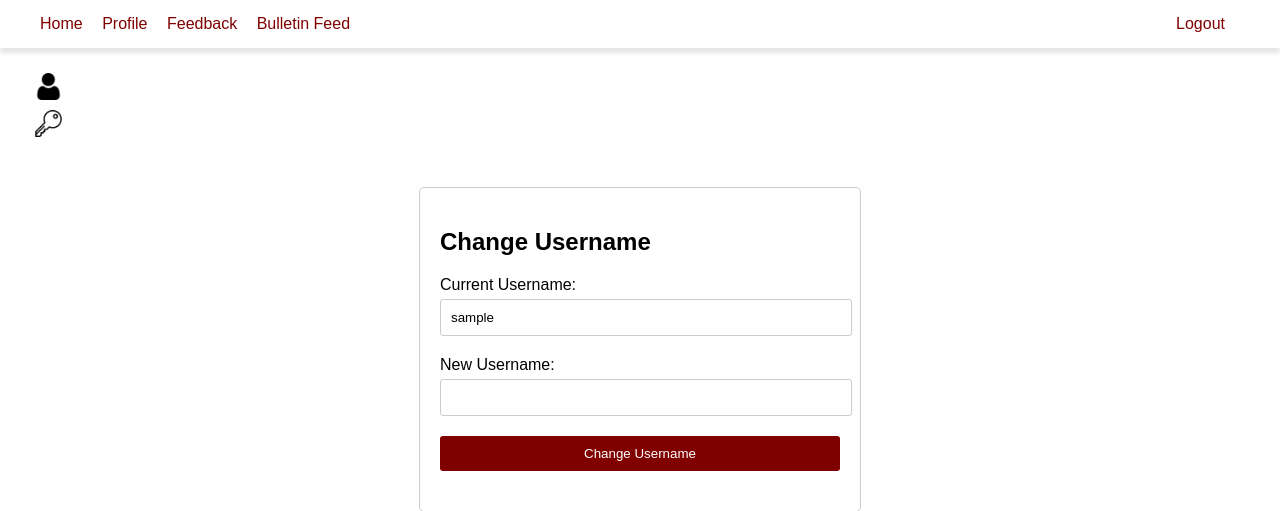
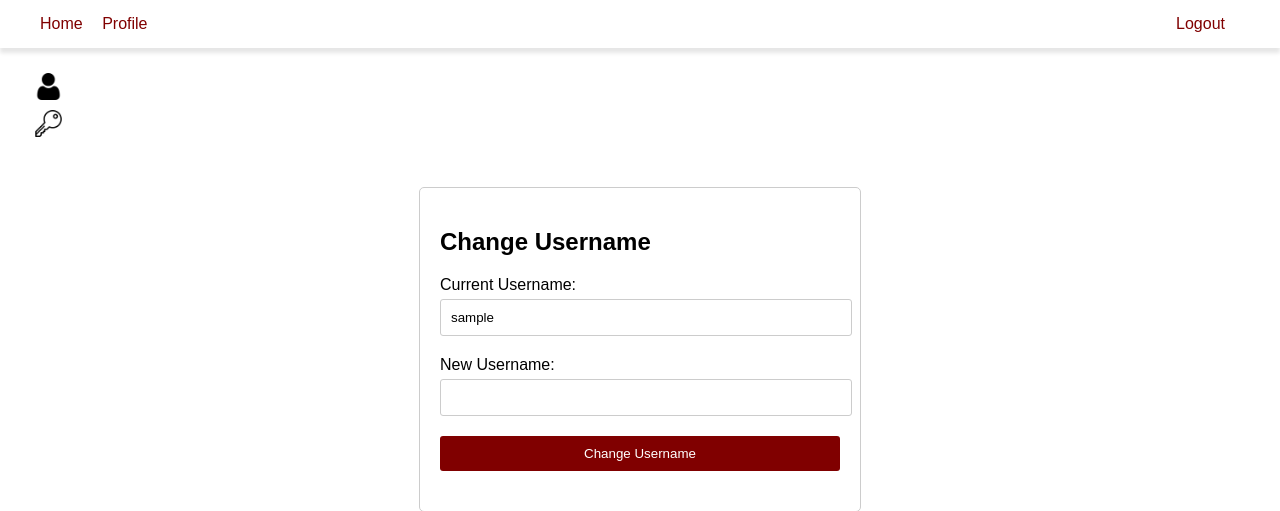
Before and after one commit to ninjgalla/E-Bulletin-Board-System, a PHP site: page /reset-password/profile_settings.php in a window 1280 px wide. Shown: the top 511 px of the page. Run offline with PHP 8.4, Linux system fonts and the light colour scheme; the visitor is signed in with stand-in values (Sample User, id 1).

Commit message:
Update profile_settings.php

```diff
--- a/profile_settings.php
+++ b/profile_settings.php
@@ -264,12 +264,10 @@ $username = $_SESSION['username'];
 </head>
 <body>
 <div class="navbar">
-        <div>
-            <a href="user_dashboard.php">Home</a>
-            <a href="profile_settings.php">Profile</a>
-            <a href="#" onclick="openFeedbackPopup()">Feedback</a>
-            <a href="user_bulletin_feed.php">Bulletin Feed</a>
-        </div>
+    <div>
+        <a href="user_bulletin_feed.php">Home</a>
+        <a href="profile_settings.php">Profile</a>
+    </div>
         <div>
             <a href="logout.php">Logout</a>
         </div>
```
